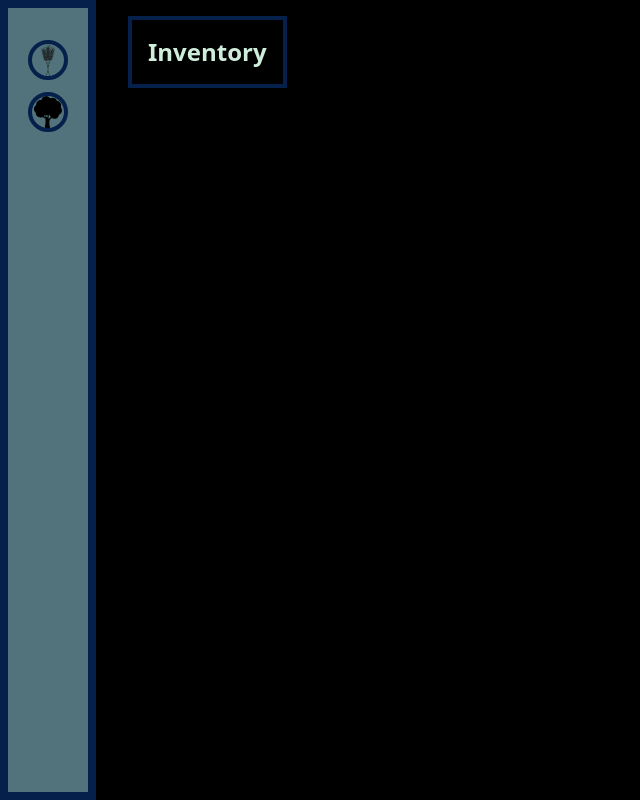
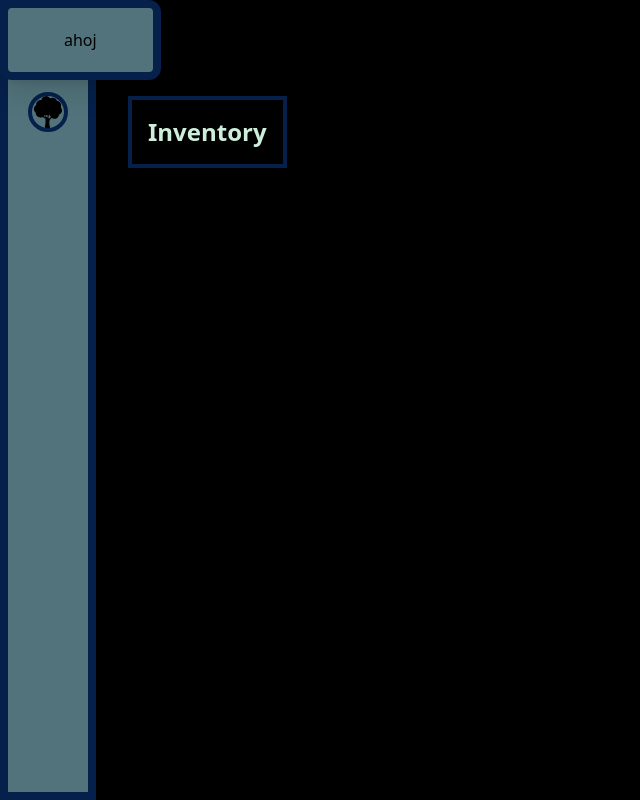
Before and after one commit to cplprince/kingdoms, a Next.js app: page / in a window 1280 px wide. Shown: the whole page, without its empty margins (0-640 px from the left). Built offline with nearby package versions, Linux system fonts and the light colour scheme.

Commit message:
zobrazeni

```diff
--- a/src/app/page.tsx
+++ b/src/app/page.tsx
@@ -4,6 +4,8 @@ import { Inventory } from '@/components/inventory/Inventory';
 import { Sidebar } from '@/components/sidebar/Sidebar';
 import { useModal } from '../hooks/useModal';
 import { cn } from '../../lib/utils';
+import { Card } from '@/components/card/Card';
+import { Sidebar } from '@/components/sidebar/Sidebar';
 
 export default function Home() {
 	const { isOpen, toggle } = useModal();
@@ -16,8 +18,11 @@ export default function Home() {
 	}
 
 	return (
-		<main>
+		<main className="absolute">
 			<Sidebar />
+			<div className="mx-auto flex items-center justify-center">
+				<Card />
+			</div>
 			<div className={inventoryContainer}>
 				<button className={buttonInventory} onClick={toggle}>
 					Inventory
--- /dev/null
+++ b/src/components/card/Card.tsx
@@ -0,0 +1,9 @@
+import React from 'react';
+
+export const Card = () => {
+	return (
+		<div className="px-14 py-5  transition-all duration-300 ease-linear bg-primary-second relative hover:rounded-md rounded-xl shadow-xl hover:-translate-y-1 break-all; border-solid border-8 border-primary-first ">
+			<div className="flex justify-center items-center flex-col text-black">ahoj</div>
+		</div>
+	);
+};
```
